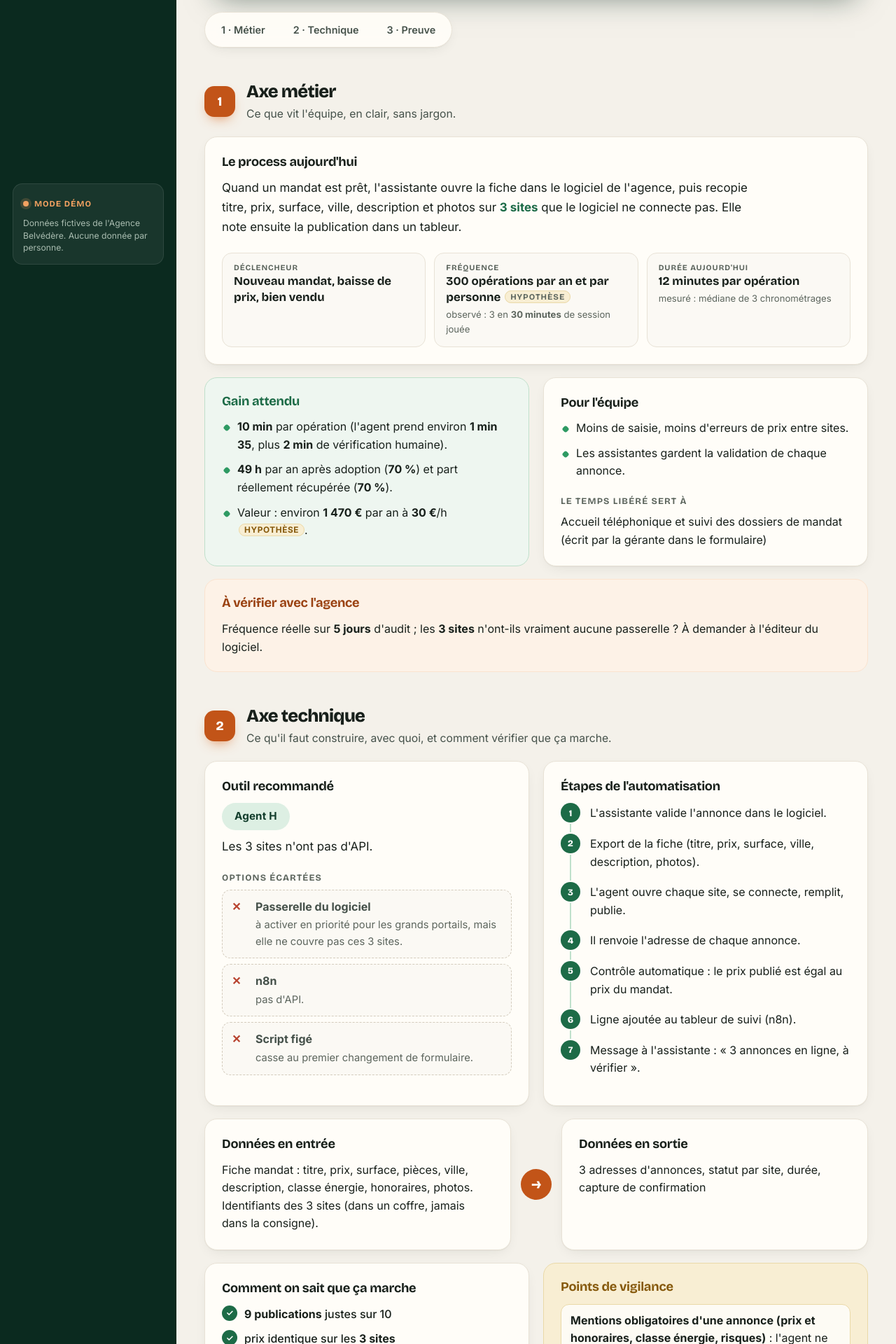
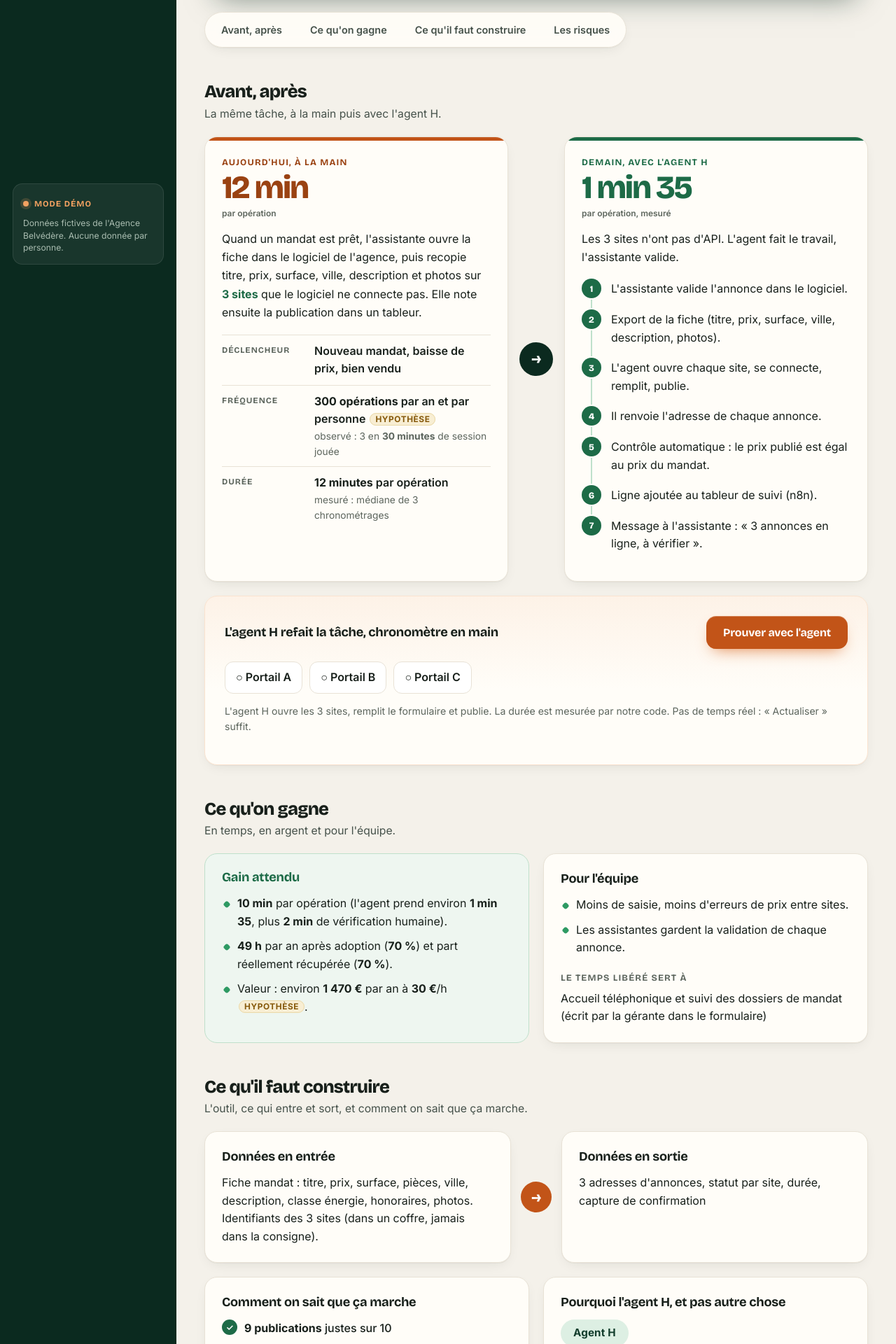
Before and after one commit to kudozinho/Team_14_Eugenia, a Next.js app in the folder binta-cpo/app/ghost-ui/: page /rapport in a window 1280 px wide. Shown: the part 400-2320 px from the top of the page at 70% size. Built offline with nearby package versions, Linux system fonts and the light colour scheme.

Commit message:
CPO : rapport repensé en décision (avant / après avec la preuve, ce qu'on gagne, ce qu'il faut construire, les risques), correctif de largeur sur téléphone

```diff
--- a/binta-cpo/app/ghost-ui/app/globals.css
+++ b/binta-cpo/app/ghost-ui/app/globals.css
@@ -84,7 +84,7 @@ nav.tabs a[aria-current="page"] svg { color: var(--o-600); }
 .badge { display: inline-flex; align-items: center; gap: 8px; font: 700 .74em var(--font-display); text-transform: uppercase; letter-spacing: .08em; color: var(--o-400); }
 .badge::before { content: ""; width: 8px; height: 8px; border-radius: 50%; background: var(--o-400); box-shadow: 0 0 0 4px rgba(244, 162, 97, .18); }
 
-main { width: 100%; max-width: 1480px; margin: 0 auto; padding: 36px 40px 72px; }
+main { min-width: 0; width: 100%; max-width: 1480px; margin: 0 auto; padding: 36px 40px 72px; }
 
 /* ---- Typographie ---- */
 h1, h2, h3, .display { font-family: var(--font-display); letter-spacing: -.02em; }
@@ -320,7 +320,7 @@ ul.vigil li { background: rgba(255,255,255,.75); border: 1px solid var(--ochre-2
 
 /* ---- Petits écrans : la barre latérale passe en haut ---- */
 @media (max-width: 900px) {
-  .shell { grid-template-columns: 1fr; background: none; }
+  .shell { grid-template-columns: minmax(0, 1fr); background: none; }
   .side { position: sticky; top: 0; z-index: 10; height: auto; flex-direction: row; align-items: center; flex-wrap: wrap; gap: 10px; padding: 12px 16px; }
   .side-tag, .side-foot { display: none; }
   .logo-mark { width: 36px; height: 36px; }
@@ -340,3 +340,30 @@ ul.vigil li { background: rgba(255,255,255,.75); border: 1px solid var(--ochre-2
   .report-head { grid-template-columns: 1fr; }
 }
 @media (prefers-reduced-motion: reduce) { * { transition: none !important; } }
+
+/* ---- Rapport : avant / après ---- */
+.duel { display: grid; grid-template-columns: minmax(0, 1fr) auto minmax(0, 1fr); gap: 16px; align-items: stretch; }
+.dcard { position: relative; overflow: hidden; padding-top: 28px; }
+.dcard::before { content: ""; position: absolute; inset: 0 0 auto 0; height: 5px; }
+.dcard.avant::before { background: var(--o-600); }
+.dcard.apres::before { background: var(--g-700); }
+.dcard-tag { margin: 0 0 6px; }
+.dcard.avant .dcard-tag { color: var(--o-700); }
+.dcard.apres .dcard-tag { color: var(--g-700); }
+.dcard-time { font: 800 clamp(2.4em, 3.6vw, 3.4em)/1 var(--font-display); letter-spacing: -.045em; margin: 0 0 16px; }
+.dcard.avant .dcard-time { color: var(--o-700); }
+.dcard.apres .dcard-time { color: var(--g-700); }
+.dcard-time span { display: block; margin-top: 6px; font: 600 .26em var(--font-body); letter-spacing: 0; color: var(--mute); }
+.dcard .lead-text { font-size: 1em; margin-bottom: 18px; }
+.dcard-facts { display: grid; gap: 10px; margin: 0; }
+.dcard-facts > div { display: grid; grid-template-columns: 120px 1fr; gap: 12px; padding-top: 10px; border-top: 1px solid var(--line); }
+.dcard-facts dt { font: 700 .74em/1.9 var(--font-display); text-transform: uppercase; letter-spacing: .08em; color: var(--mute); }
+.dcard-facts dd { margin: 0; font-weight: 600; }
+.dcard-facts em { display: block; font-style: normal; font-weight: 400; font-size: .86em; color: var(--mute); }
+.duel-arrow { align-self: center; width: 48px; height: 48px; border-radius: 50%; display: grid; place-items: center; background: var(--g-950); color: #fff; font: 800 1.3em var(--font-display); }
+.duel-proof { margin-top: 20px; scroll-margin-top: 90px; }
+@media (max-width: 1000px) {
+  .duel { grid-template-columns: 1fr; }
+  .duel-arrow { transform: rotate(90deg); justify-self: center; }
+  .dcard-facts > div { grid-template-columns: 1fr; gap: 2px; }
+}
--- a/binta-cpo/app/ghost-ui/app/rapport/page.tsx
+++ b/binta-cpo/app/ghost-ui/app/rapport/page.tsx
@@ -16,15 +16,16 @@ function Anneau({ valeur }: { valeur: number }) {
   );
 }
 
-function Titre({ id, n, children, sub }: { id: string; n: string; children: React.ReactNode; sub: string }) {
+function Section({ id, titre, sub }: { id: string; titre: string; sub: string }) {
   return (
     <div className="sec-title" id={id}>
-      <span className="sec-n">{n}</span>
-      <div><h2>{children}</h2><p className="sec-sub">{sub}</p></div>
+      <div><h2>{titre}</h2><p className="sec-sub">{sub}</p></div>
     </div>
   );
 }
 
+// Le rapport se lit comme une décision : avant / après (avec la preuve en direct),
+// puis ce qu'on gagne, ce qu'il faut construire, et les risques.
 export default function Rapport() {
   const f = getFiche();
   const m = f.metier;
@@ -43,6 +44,7 @@ export default function Rapport() {
       <p className="eyebrow">Fiche d'opportunité n°{f.numero}</p>
       <h1>{f.titre}</h1>
 
+      {/* ---------- LA DÉCISION ---------- */}
       <section className="card lead-card">
         <div className="report-head">
           <Anneau valeur={f.score} />
@@ -68,50 +70,86 @@ export default function Rapport() {
       </section>
 
       <nav className="anchors" aria-label="Sections du rapport">
-        <a href="#metier">1 · Métier</a>
-        <a href="#technique">2 · Technique</a>
-        <a href="#preuve">3 · Preuve</a>
+        <a href="#avant-apres">Avant, après</a>
+        <a href="#gain">Ce qu'on gagne</a>
+        <a href="#construire">Ce qu'il faut construire</a>
+        <a href="#risques">Les risques</a>
       </nav>
 
-      {/* ---------- AXE MÉTIER ---------- */}
-      <Titre id="metier" n="1" sub="Ce que vit l'équipe, en clair, sans jargon.">Axe métier</Titre>
+      {/* ---------- AVANT / APRÈS ---------- */}
+      <Section id="avant-apres" titre="Avant, après" sub="La même tâche, à la main puis avec l'agent H." />
 
-      <section className="card">
-        <h3 style={{ marginTop: 0 }}>Le process aujourd'hui</h3>
-        <p className="lead-text"><Rich>{m.process}</Rich></p>
-        <div className="facts-row">
-          <div className="fr"><span>Déclencheur</span><b>{m.declencheur}</b></div>
-          <div className="fr"><span>Fréquence</span><b><Rich>{freq}</Rich></b>{freqDetail && <em><Rich>{freqDetail}</Rich></em>}</div>
-          <div className="fr"><span>Durée aujourd'hui</span><b><Rich>{duree}</Rich></b>{dureeDetail && <em>{dureeDetail}</em>}</div>
-        </div>
-      </section>
+      <div className="duel">
+        <section className="card dcard avant">
+          <h4 className="dcard-tag">Aujourd'hui, à la main</h4>
+          <div className="dcard-time num">{formatDuree(dureeHumaine)}<span>par opération</span></div>
+          <p className="lead-text"><Rich>{m.process}</Rich></p>
+          <dl className="dcard-facts">
+            <div><dt>Déclencheur</dt><dd>{m.declencheur}</dd></div>
+            <div><dt>Fréquence</dt><dd><Rich>{freq}</Rich>{freqDetail && <em><Rich>{freqDetail}</Rich></em>}</dd></div>
+            <div><dt>Durée</dt><dd><Rich>{duree}</Rich>{dureeDetail && <em>{dureeDetail}</em>}</dd></div>
+          </dl>
+        </section>
 
-      <div className="grid g2" style={{ marginTop: 18 }}>
+        <div className="duel-arrow" aria-hidden="true">→</div>
+
+        <section className="card dcard apres">
+          <h4 className="dcard-tag">Demain, avec l'agent H</h4>
+          <div className="dcard-time num">{formatDuree(dureeAgent)}<span>par opération, mesuré</span></div>
+          <p className="lead-text">{t.raison} L'agent fait le travail, l'assistante valide.</p>
+          <ol className="steps">{t.etapes.map((e: string) => <li key={e}>{e}</li>)}</ol>
+        </section>
+      </div>
+
+      <div id="preuve" className="duel-proof">
+        <Prouver exemple={exec} />
+      </div>
+
+      {/* ---------- CE QU'ON GAGNE ---------- */}
+      <Section id="gain" titre="Ce qu'on gagne" sub="En temps, en argent et pour l'équipe." />
+
+      <div className="grid g2">
         <section className="callout good">
           <h3>Gain attendu</h3>
           <ul className="bullets">{gain.map((g) => <li key={g}><Rich>{g}</Rich></li>)}</ul>
         </section>
         <section className="card">
-          <h3 style={{ marginTop: 0 }}>Pour l'équipe</h3>
+          <h3>Pour l'équipe</h3>
           <ul className="bullets">{phrases(m.impact_equipe).map((p) => <li key={p}><Rich>{p}</Rich></li>)}</ul>
           <h4>Le temps libéré sert à</h4>
           <p style={{ margin: 0 }}><Rich>{m.temps_libere}</Rich></p>
         </section>
       </div>
 
-      <section className="callout info" style={{ marginTop: 18 }}>
-        <h3>À vérifier avec l'agence</h3>
-        <p style={{ margin: 0 }}><Rich>{m.hypotheses}</Rich></p>
-      </section>
+      {/* ---------- CE QU'IL FAUT CONSTRUIRE ---------- */}
+      <Section id="construire" titre="Ce qu'il faut construire" sub="L'outil, ce qui entre et sort, et comment on sait que ça marche." />
 
-      {/* ---------- AXE TECHNIQUE ---------- */}
-      <Titre id="technique" n="2" sub="Ce qu'il faut construire, avec quoi, et comment vérifier que ça marche.">Axe technique</Titre>
+      <div className="flow">
+        <section className="card">
+          <h3>Données en entrée</h3>
+          <p style={{ margin: 0 }}>{t.entrees}</p>
+        </section>
+        <div className="flow-arrow" aria-hidden="true">→</div>
+        <section className="card">
+          <h3>Données en sortie</h3>
+          <p style={{ margin: 0 }}>{t.sorties}</p>
+        </section>
+      </div>
 
-      <div className="grid g2">
+      <div className="grid g2" style={{ marginTop: 20 }}>
+        <section className="card">
+          <h3>Comment on sait que ça marche</h3>
+          <ul className="checks">{recette.map((r: string) => <li key={r}><Rich>{r}</Rich></li>)}</ul>
+          <div className="stats">
+            <div className="stat"><b>1 jour</b><span><Rich>{t.effort}</Rich></span></div>
+            <div className="stat"><b>Junior</b><span>{t.competence.replace(/^Junior : /, "")}</span></div>
+          </div>
+          <p className="muted" style={{ marginTop: 12 }}>Maintenance : <Rich>{t.maintenance}</Rich></p>
+        </section>
+
         <section className="card tool">
-          <h3 style={{ marginTop: 0 }}>Outil recommandé</h3>
+          <h3>Pourquoi l'agent H, et pas autre chose</h3>
           <div className="row"><span className="pill agent_h big">Agent H</span></div>
-          <p className="lead-text" style={{ marginTop: 10 }}>{t.raison}</p>
           <h4>Options écartées</h4>
           <div className="rejects">
             {t.options_ecartees.map((o: string) => {
@@ -120,36 +158,12 @@ export default function Rapport() {
             })}
           </div>
         </section>
-
-        <section className="card">
-          <h3 style={{ marginTop: 0 }}>Étapes de l'automatisation</h3>
-          <ol className="steps">{t.etapes.map((e: string) => <li key={e}>{e}</li>)}</ol>
-        </section>
       </div>
 
-      <div className="flow" style={{ marginTop: 18 }}>
-        <section className="card">
-          <h3 style={{ marginTop: 0 }}>Données en entrée</h3>
-          <p style={{ margin: 0 }}>{t.entrees}</p>
-        </section>
-        <div className="flow-arrow" aria-hidden="true">→</div>
-        <section className="card">
-          <h3 style={{ marginTop: 0 }}>Données en sortie</h3>
-          <p style={{ margin: 0 }}>{t.sorties}</p>
-        </section>
-      </div>
+      {/* ---------- LES RISQUES ---------- */}
+      <Section id="risques" titre="Les risques" sub="Ce qu'il faut surveiller, et ce qui reste à vérifier avec l'agence." />
 
-      <div className="grid g2" style={{ marginTop: 18 }}>
-        <section className="card">
-          <h3 style={{ marginTop: 0 }}>Comment on sait que ça marche</h3>
-          <ul className="checks">{recette.map((r: string) => <li key={r}><Rich>{r}</Rich></li>)}</ul>
-          <div className="stats">
-            <div className="stat"><b>1 jour</b><span><Rich>{t.effort}</Rich></span></div>
-            <div className="stat"><b>Junior</b><span>{t.competence.replace(/^Junior : /, "")}</span></div>
-          </div>
-          <p className="muted" style={{ marginTop: 12 }}>Maintenance : <Rich>{t.maintenance}</Rich></p>
-        </section>
-
+      <div className="grid g2">
         <section className="callout warn">
           <h3>Points de vigilance</h3>
           <ul className="vigil">
@@ -159,11 +173,11 @@ export default function Rapport() {
             })}
           </ul>
         </section>
+        <section className="callout info">
+          <h3>À vérifier avec l'agence</h3>
+          <p style={{ margin: 0 }}><Rich>{m.hypotheses}</Rich></p>
+        </section>
       </div>
-
-      {/* ---------- PREUVE ---------- */}
-      <Titre id="preuve" n="3" sub="On ne promet pas : on mesure, en direct.">Preuve</Titre>
-      <Prouver exemple={exec} />
     </>
   );
 }
```
Also changed, not shown: 1 other file (tests, documents, lock files or other folders).
